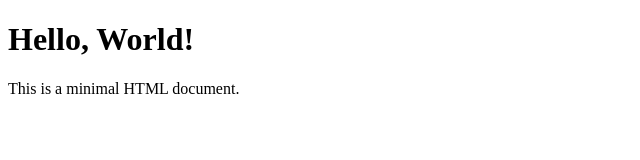
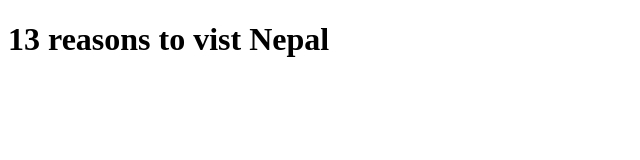
Before and after one commit to prabeen6260/LewerMark, a plain HTML site: page index.html in a window 1280 px wide. Shown: the whole page, without its empty margins (0-640 px from the left). Drawn offline with Linux system fonts and the light colour scheme.

Commit message:
second commit

```diff
--- a/index.html
+++ b/index.html
@@ -3,12 +3,13 @@
 <head>
     <meta charset="UTF-8">
     <meta name="viewport" content="width=device-width, initial-scale=1.0">
-    <title>Minimal HTML Document</title>
+    <title>LewerMark Scholarship travel advertiser</title>
+    <link rel="stylesheet" ahref="cssfiles/style.css">
 </head>
 <body>
 
-    <h1>Hello, World!</h1>
-    <p>This is a minimal HTML document.</p>
+    <h1>13 reasons to vist Nepal</h1>
 
+<script src="jsfiles/script.js"></script>
 </body>
 </html>
```
